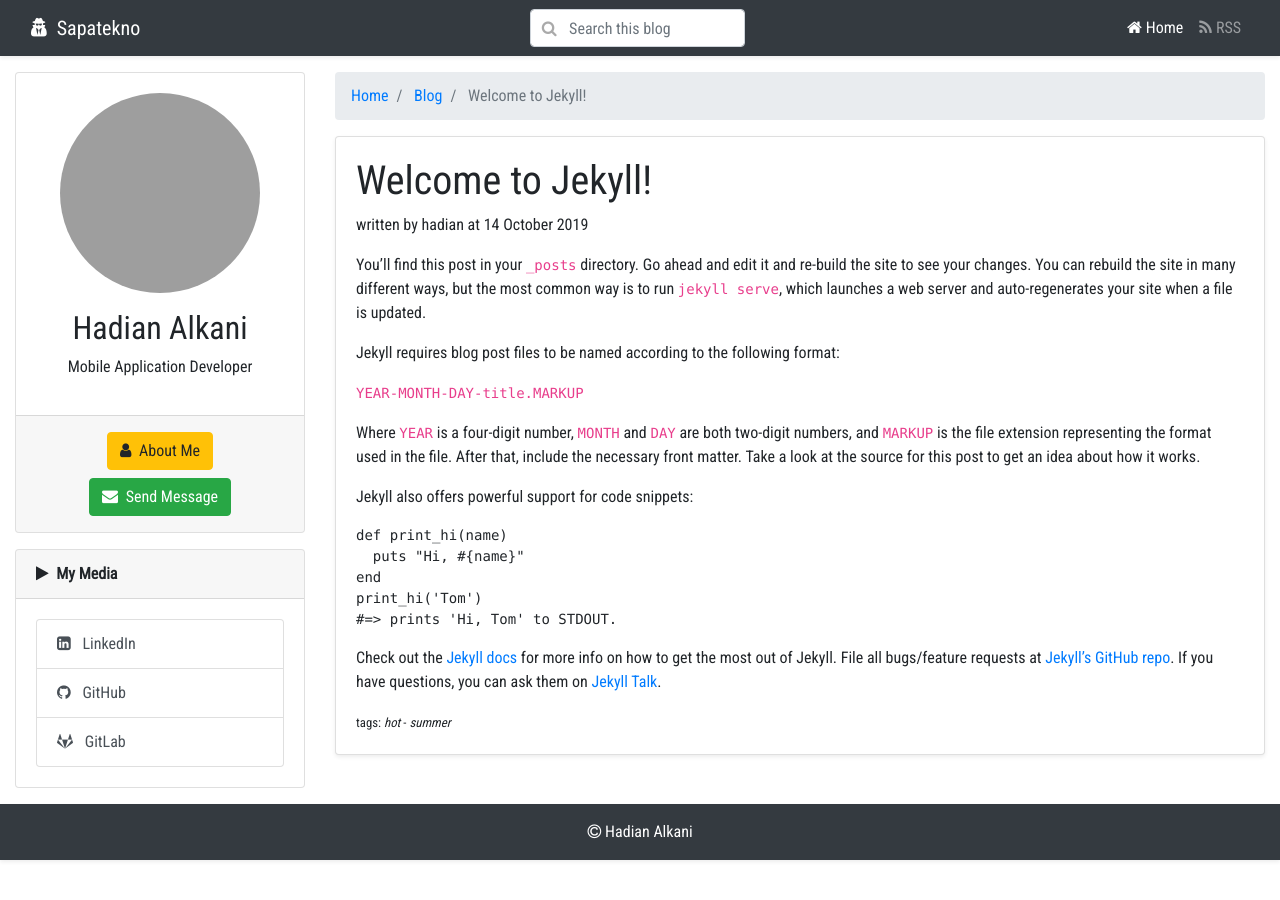
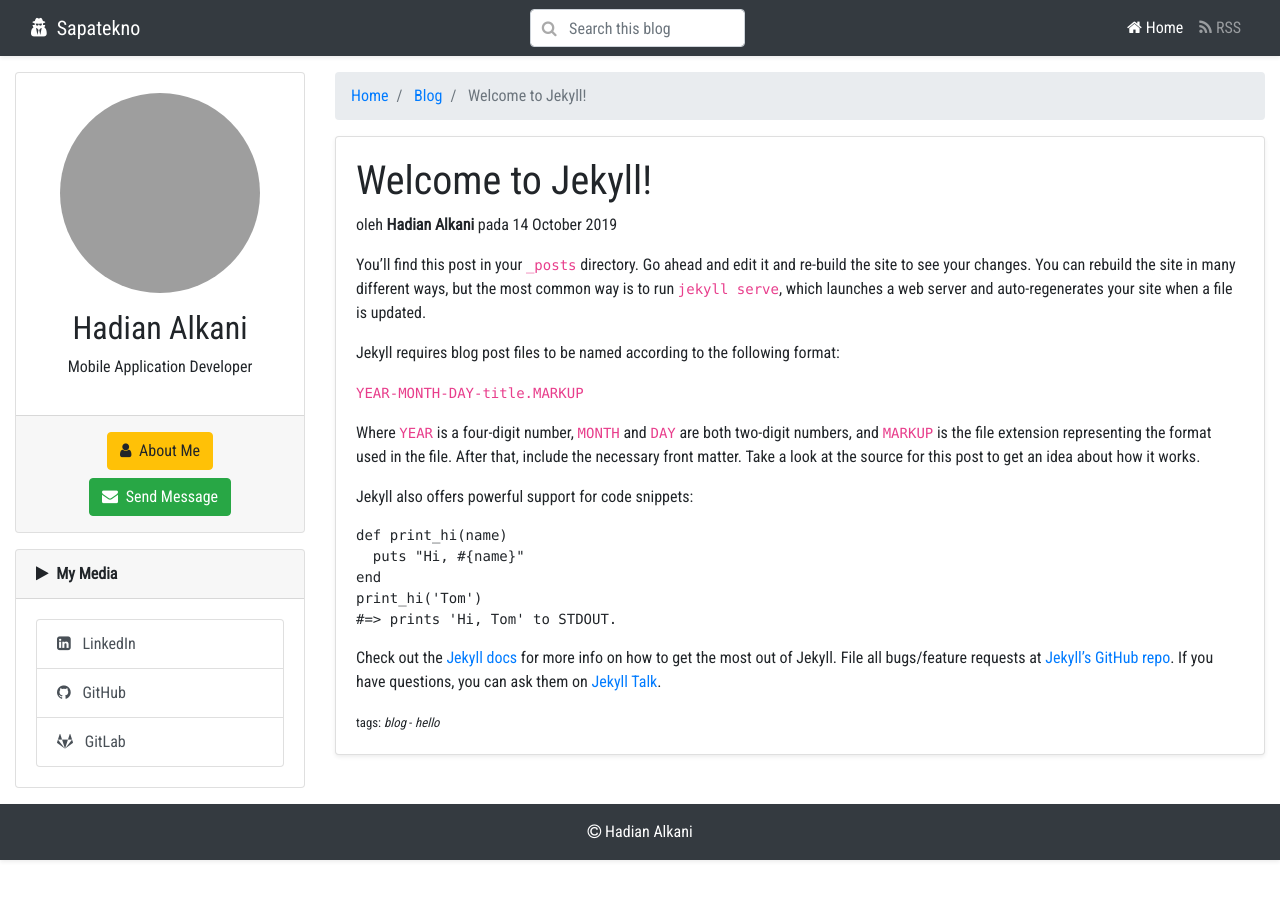
Before and after one commit to sapatekno/sapatekno.github.io, a Jekyll site: the page built from _posts/2019-10-14-welcome-to-jekyll.markdown, in a window 1280 px wide. Built offline with Jekyll 4.4.1, drawn with Linux system fonts in a browser that asks for light colours; comment, search, counter and statistics services are not loaded; grey boxes are pictures that could not be loaded.

Commit message:
app - update author post information

```diff
--- a/_layouts/post.html
+++ b/_layouts/post.html
@@ -8,22 +8,24 @@ layout: default
         <div class="col-12">
             <nav aria-label="breadcrumb">
                 <ol class="breadcrumb" itemscope itemtype="https://schema.org/BreadcrumbList">
-          <li class="breadcrumb-item" itemprop="itemListElement" itemscope itemtype="https://schema.org/ListItem">
+                    <li class="breadcrumb-item" itemprop="itemListElement" itemscope
+                        itemtype="https://schema.org/ListItem">
                         <a href="{{ site.url }}" itemprop="item">
                             <span itemprop="name">Home</span>
                         </a>
-            <meta itemprop="position" content="1">
+                        <meta content="1" itemprop="position">
                     </li>
-          <li class="breadcrumb-item" itemprop="itemListElement" itemscope itemtype="https://schema.org/ListItem">
+                    <li class="breadcrumb-item" itemprop="itemListElement" itemscope
+                        itemtype="https://schema.org/ListItem">
                         <a href="{{ site.url }}" itemprop="item">
                             <span itemprop="name">Blog</span>
                         </a>
-            <meta itemprop="position" content="2">
+                        <meta content="2" itemprop="position">
                     </li>
-          <li class="breadcrumb-item active" aria-current="page" itemprop="itemListElement" itemscope
+                    <li aria-current="page" class="breadcrumb-item active" itemprop="itemListElement" itemscope
                         itemtype="https://schema.org/ListItem">
                         <span itemprop="name">{{ page.title }}</span>
-            <meta itemprop="position" content="3">
+                        <meta content="3" itemprop="position">
                     </li>
                 </ol>
             </nav>
@@ -35,7 +37,7 @@ layout: default
             <div class="card shadow-sm">
                 <div class="card-body">
                     <article itemprop="blogPost" itemscope itemtype="https://schema.org/BlogPosting">
-            <meta itemprop="mainEntityOfPage" content="{{ page.url }}">
+                        <meta content="{{ page.url }}" itemprop="mainEntityOfPage">
                         <span itemprop="publisher" itemscope itemtype="https://schema.org/Organization">
               <meta itemprop="name" content="{{ page.author | default:site.author }}">
               <span itemprop="logo" itemscope itemtype="https://schema.org/ImageObject">
@@ -44,12 +46,12 @@ layout: default
             </span>
                         <h1 itemprop="name headline">{{ page.title }}</h1>
                         <p>
-              written by
+                            oleh
                             <span itemprop="author" itemscope itemtype="https://schema.org/Person">
-                <span itemprop="name">{{ page.author | default: site.author }}</span>
+                <span itemprop="name"><strong>{{ page.author | default: site.author }}</strong></span>
               </span>
-              at
-              <time datetime="{{ page.date | date: " %-d %B %Y
+                            pada
+                            <time %-d %B %Y datetime="{{ page.date | date: "
                             " }}" itemprop="datePublished">
                             {{ page.date | date: "%-d %B %Y" }}
                             </time>
--- a/_posts/2019-10-14-welcome-to-jekyll.markdown
+++ b/_posts/2019-10-14-welcome-to-jekyll.markdown
@@ -1,10 +1,10 @@
 ---
 layout: post
 title:  "Welcome to Jekyll!"
-author: hadian
+author: Hadian Alkani
 date:   2019-10-14 14:09:49 +0700
 categories: jekyll update
-tags: [hot, summer]
+tags: [blog, hello]
 ---
 
 You’ll find this post in your `_posts` directory. Go ahead and edit it and re-build the site to see your changes. You can rebuild the site in many different ways, but the most common way is to run `jekyll serve`, which launches a web server and auto-regenerates your site when a file is updated.
```
Lines whose indentation alone changed are shown as unchanged.
